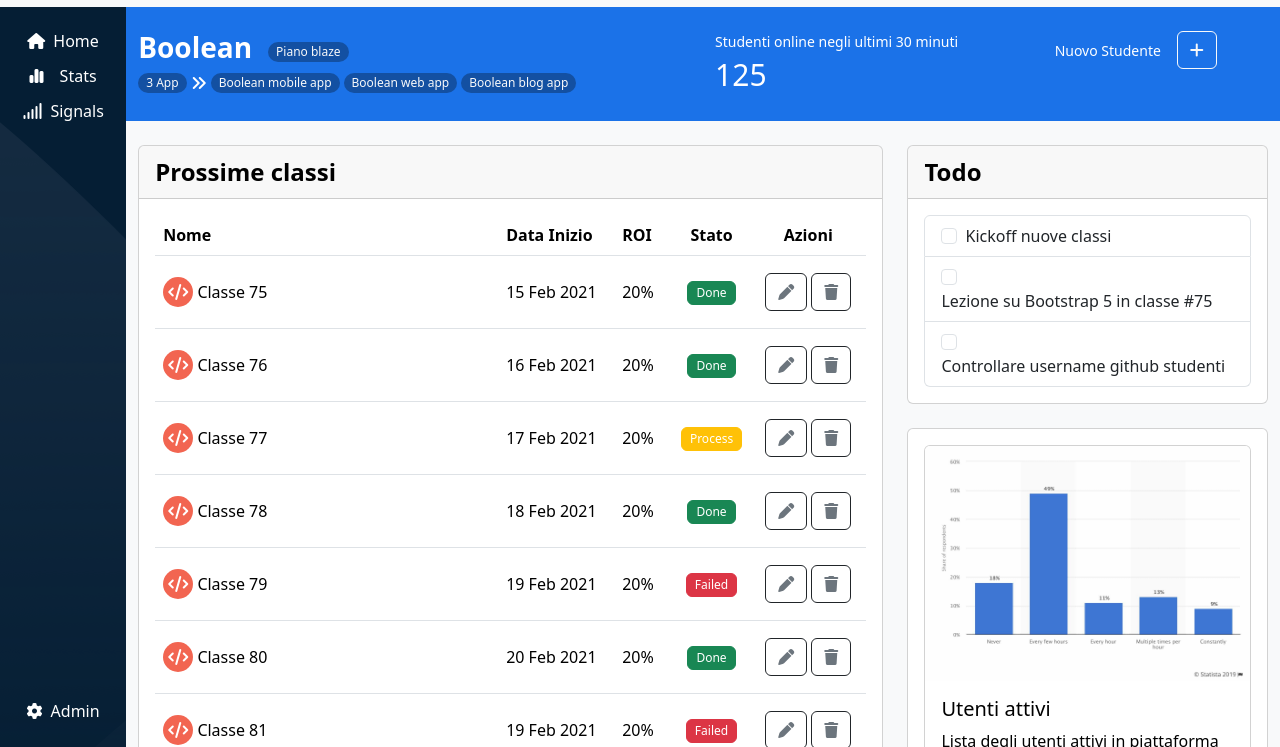
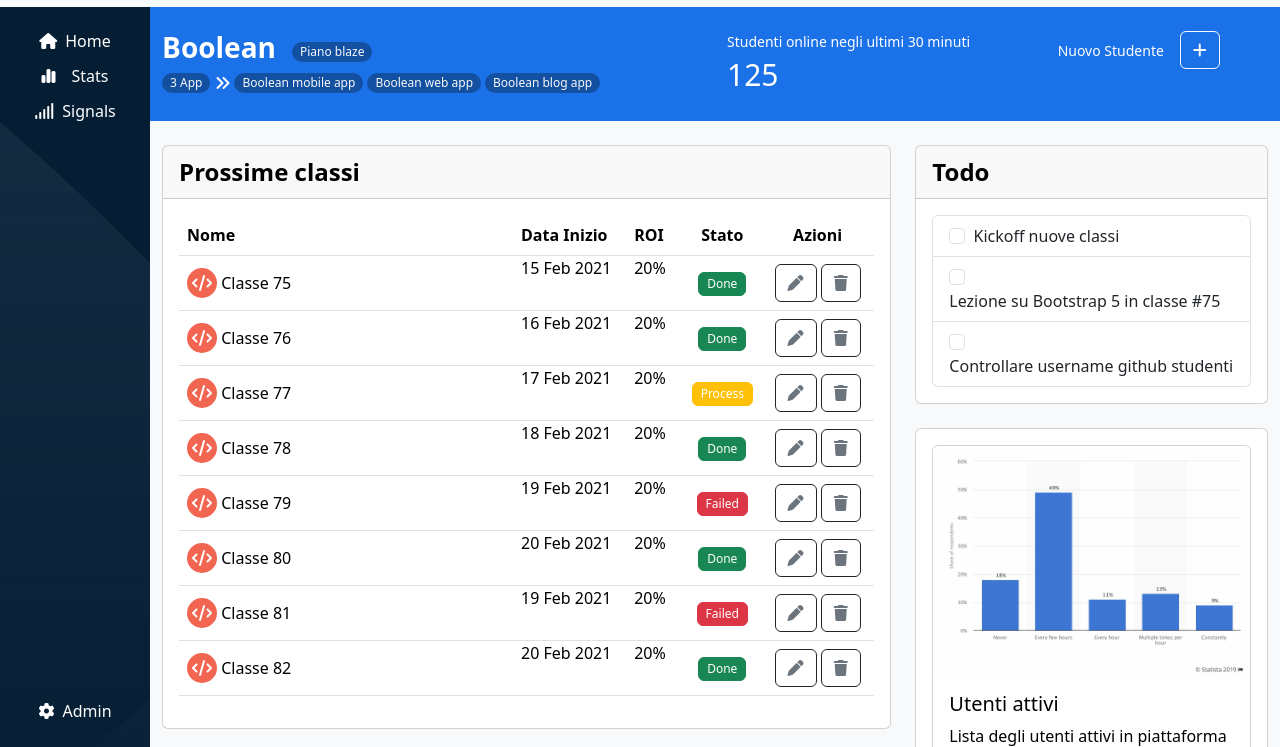
Before and after one commit to nvaccina/html-css-bootstrap-dashboard, a plain HTML site: page index.html in a window 1280 px wide. Shown: the part 53-800 px from the top of the page. Drawn offline with nearby package versions, Linux system fonts and the light colour scheme.

Commit message:
Modifiche generali

```diff
--- a/css/style.css
+++ b/css/style.css
@@ -66,7 +66,6 @@
 }
 .nv_container{
   color: white;
-  width: calc(100vw - 70px);
   margin: 0 auto;
   overflow-y: auto;
 }
@@ -89,6 +88,9 @@
 .big-count{
   font-size: 30px;
 }
+.d-md-table-cell{
+  padding-top: 0 !important;
+}
 .red_code{
   background-color: #F26551;
   color: white;
@@ -109,7 +111,7 @@
 
 @media screen and (min-width: 991px) {
   .menu_sx {
-      width: 140px;
+    width: 170px;
   }
   .offcanvas.offcanvas-end{
     width: 50%;
--- a/index.html
+++ b/index.html
@@ -93,7 +93,7 @@
 
     <div class="menu_sx">
 
-       <div class="btn-group-vertical pt-3 d-flex flex-column" role="group" aria-label="Vertical button group">
+       <div class="btn-group-vertical pt-3 d-flex flex-column justify-content-center" role="group" aria-label="Vertical button group">
 
         <button type="button" class="btn btn-dark nv_button d-flex align-items-center justify-content-center">
           <i class="fa-solid fa-house"></i>
@@ -274,7 +274,7 @@
 
           <div class="row">
 
-            <div class="col-lg-8 py-4">
+            <div class="col-lg-8 my-4">
 
               <div class="prossime-classi">
 
@@ -284,7 +284,7 @@
                   </div>
                   <div class="card-body">
 
-                    <table class="table">
+                    <table class="table table-hover">
                       <thead>
                         <tr>
                           <th class="col-4 col-md-6" scope="col">Nome</th>
@@ -323,9 +323,6 @@
 
                         </tr>
 
-                      </tbody>
-
-                      <tbody>
                         <tr>
                           <td class="col-4 col-md-6 align-middle" scope="row">
                             <i class="fa-solid fa-code red_code"></i>
@@ -350,9 +347,7 @@
                             </button>
                           </td>
                         </tr>
-                      </tbody>
 
-                      <tbody>
                         <tr>
                           <td class="col-4 col-md-6 align-middle" scope="row">
                             <i class="fa-solid fa-code red_code"></i>
@@ -377,9 +372,7 @@
                             </button>
                           </td>
                         </tr>
-                      </tbody>
 
-                      <tbody>
                         <tr>
                           <td class="col-4 col-md-6 align-middle" scope="row">
                             <i class="fa-solid fa-code red_code"></i>
@@ -404,9 +397,7 @@
                             </button>
                           </td>
                         </tr>
-                      </tbody>
 
-                      <tbody>
                         <tr>
                           <td class="col-4 col-md-6 align-middle" scope="row">
                             <i class="fa-solid fa-code red_code"></i>
@@ -431,9 +422,7 @@
                             </button>
                           </td>
                         </tr>
-                      </tbody>
 
-                      <tbody>
                         <tr>
                           <td class="col-4 col-md-6 align-middle" scope="row">
                             <i class="fa-solid fa-code red_code"></i>
@@ -458,9 +447,7 @@
                             </button>
                           </td>
                         </tr>
-                      </tbody>
 
-                      <tbody>
                         <tr>
                           <td class="col-4 col-md-6 align-middle" scope="row">
                             <i class="fa-solid fa-code red_code"></i>
@@ -485,9 +472,7 @@
                             </button>
                           </td>
                         </tr>
-                      </tbody>
 
-                      <tbody>
                         <tr>
                           <td class="col-4 col-md-6 align-middle" scope="row">
                             <i class="fa-solid fa-code red_code"></i>
@@ -512,6 +497,7 @@
                             </button>
                           </td>
                         </tr>
+
                       </tbody>
 
                     </table>
```
